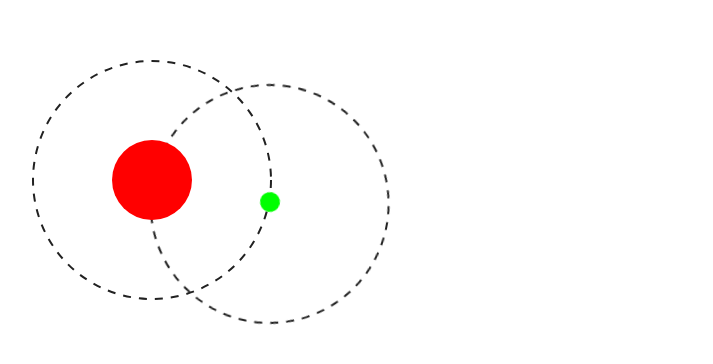
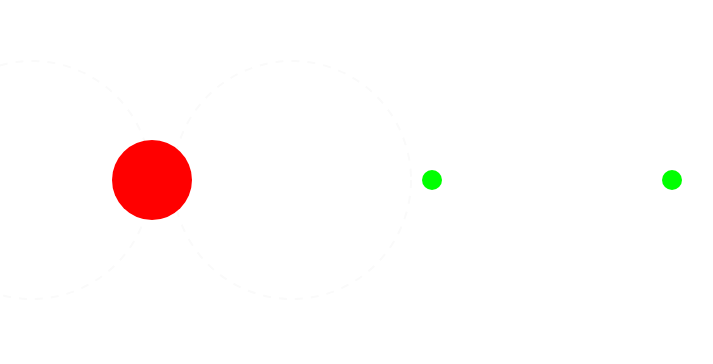
Before and after one commit to dododo25/ariadne.io, a React (Create React App) app: page / in a window 1280 px wide. Shown: the part 220-584 px from the top of the page, without its empty margins (488-1201 px from the left). Built offline with nearby package versions, Linux system fonts and the light colour scheme.

Commit message:
Add new shift parameter

```diff
--- a/src/Celestial.css
+++ b/src/Celestial.css
@@ -1,12 +1,8 @@
-.orbit {
-  animation: 15s linear 0s orbit-spin infinite;
-}
-
 @keyframes orbit-spin {
   from {
     transform: rotate(0deg);
   }
   to {
-    transform: rotate(360deg);
+    transform: rotate(-360deg);
   }
 }
--- a/src/Celestial.js
+++ b/src/Celestial.js
@@ -3,6 +3,9 @@ import './Celestial.css';
 const Celestial = props => {
     const distance = props.distance;
     const radius = props.radius;
+    const shift = props.shift ? props.shift : 0;
+
+    const animation = `${props.duration}s linear 0s orbit-spin infinite`;
 
     const children = [];
 
@@ -11,38 +14,36 @@ const Celestial = props => {
             const child = props.children[i];
 
             children.push(
-                <div key={i} className='d-flex justify-content-center align-items-center' style={{width: 0}}>
+                <div key={i} className='d-flex justify-content-center align-items-center'>
                     {child}
                 </div>
             );
         }
     } else if (props.children) {
         children.push(
-            <div className='d-flex justify-content-center align-items-center' style={{width: 0}}>
+            <div key={0} className='d-flex justify-content-center align-items-center'>
                 {props.children}
             </div>
         );
     }
 
-    //<circle cx={distance + radius} cy={distance + radius} r={distance - 1} fill={'transparent'} stroke={'#212121'} strokeWidth={2} strokeDasharray={8} />
-
     return (
         <div className='d-flex justify-content-center align-items-center'>
-            <div className='d-flex justify-content-center align-items-center' style={{width: 0}}>
+            <div className='w-0 d-flex justify-content-center align-items-center'>
                 <div>
-                    <svg width={(distance + radius) * 2} height={(distance + radius) * 2}>
-                        <circle cx={distance + radius} cy={distance + radius} r={distance - 1} fill={'transparent'} stroke={'#212121'} strokeWidth={2} strokeDasharray={8} />
+                    <svg className='d-block' width={(distance + radius) * 2} height={(distance + radius) * 2}>
+                        <circle cx={distance + radius} cy={distance + radius} r={distance - 1} fill={'transparent'} stroke={'#FAFAFA'} strokeWidth={2} strokeDasharray={8} />
                     </svg>
                 </div>
             </div>
-            <div className='d-flex align-items-center justify-content-center' style={{width: 0}}>
-                <div className='orbit d-flex align-items-center flex-shrink-0' style={{width: distance * 2}}>
-                    <div className='d-flex align-items-center justify-content-center' style={{width: 0}}>
+            <div className='w-0 d-flex align-items-center justify-content-center' style={{transform: `rotate(${shift}deg)`}}>
+                <div className='d-flex align-items-center flex-shrink-0' style={{width: distance * 2, animation: animation}}>
+                    <div className='w-0 d-flex align-items-center justify-content-center'>
                         {children}
                     </div>
-                    <div className='d-flex align-items-center justify-content-center' style={{width: 0, zIndex: 99}}>
+                    <div className='w-0 d-flex align-items-center justify-content-center' style={{zIndex: 99}}>
                         <div>
-                            <svg width={radius * 2} height={radius * 2}>
+                            <svg className='d-block' width={radius * 2} height={radius * 2}>
                                 <circle cx={radius} cy={radius} r={radius} fill={props.fill} />
                             </svg>
                         </div>
@@ -50,7 +51,6 @@ const Celestial = props => {
                 </div>
             </div>
         </div>
-
     );
 };
 
```
